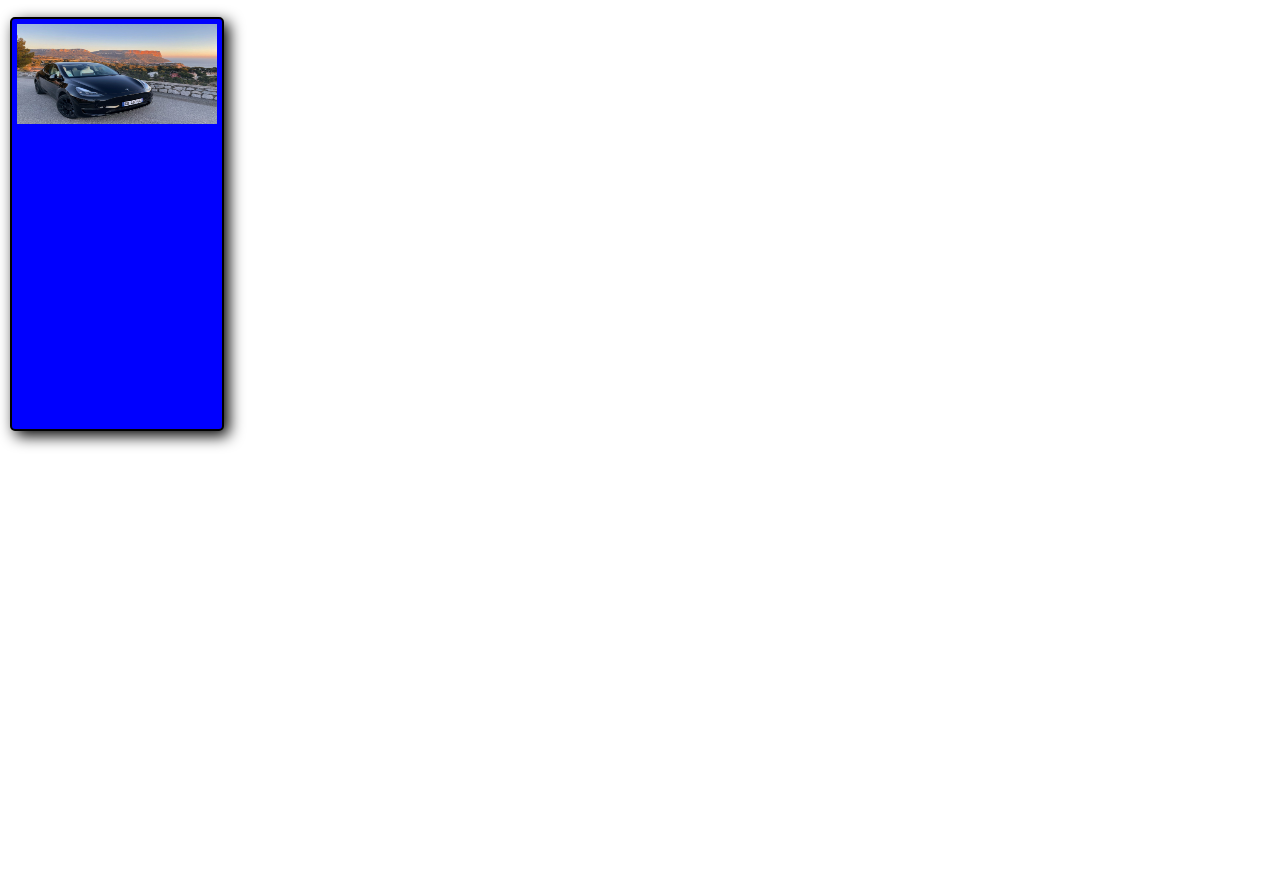
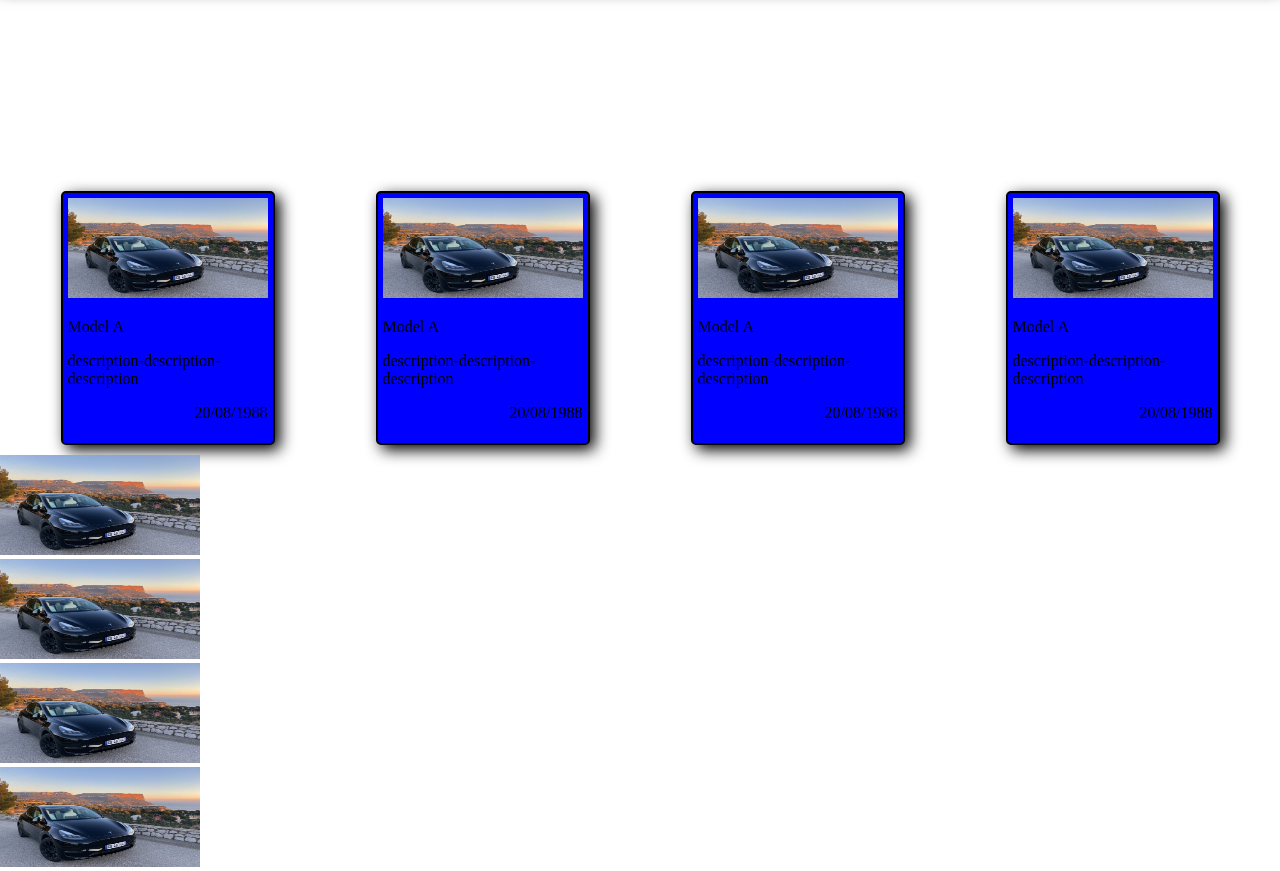
Before and after one commit to HolyGun777/Grid-css, a plain HTML site: page index.html in a window 1280 px wide. Shown: the part 73-944 px from the top of the page. Before the commit the page ends 800 px from the top, so only its background shows below. Drawn offline with Linux system fonts and the light colour scheme.

Commit message:
1rst commit

```diff
--- a/index.html
+++ b/index.html
@@ -10,13 +10,63 @@
 </head>
 
 <body>
-    <h1>Page-Grid</h1>
-<div class="grille">
-        <div class="col0 row0">
-            <div class="card size bg-blue">
-                <img src="TeslaPics/car.jpg" alt="">
+    <div class="nav">
+        <h1 class="jus-center">Page-Grid</h1>
+    </div>
+    <div class="grille1">
+        <div class="col0 row1">
+            <div class="jus-center">
+                <div class="card size bg-blue">
+                    <img src="TeslaPics/car.jpg" alt="">
+                    <p>Model A</p>
+                    <p>description-description-description</p>
+                    <p class="item-end">20/08/1988</p>
+                </div>
             </div>
         </div>
-</div>
-
+        <div class="col1 row1">
+            <div class="jus-center">
+                <div class="card size bg-blue">
+                    <img src="TeslaPics/car.jpg" alt="">
+                    <p>Model A</p>
+                    <p>description-description-description</p>
+                    <p class="item-end">20/08/1988</p>
+                </div>
+            </div>
+        </div>
+        <div class="col2 row1">
+            <div class="jus-center">
+                <div class="card size bg-blue">
+                    <img src="TeslaPics/car.jpg" alt="">
+                    <p>Model A</p>
+                    <p>description-description-description</p>
+                    <p class="item-end">20/08/1988</p>
+                </div>
+            </div>
+        </div>
+        <div class="col3 row1">
+            <div class="jus-center">
+                <div class="card size bg-blue">
+                    <img src="TeslaPics/car.jpg" alt="">
+                    <p>Model A</p>
+                    <p>description-description-description</p>
+                    <p class="item-end">20/08/1988</p>
+                </div>
+            </div>
+        </div>
+    </div>
+    <div class="grille">
+        <div class="row1 col0 size">
+            <img src="TeslaPics/car.jpg" alt="">
+        </div>
+        <div class="row1 col1 size">
+            <img src="TeslaPics/car.jpg" alt="">
+        </div>
+        <div class="row0 col1 size">
+            <img src="TeslaPics/car.jpg" alt="">
+        </div>
+        <div class="row0 col0 size">
+            <img src="TeslaPics/car.jpg" alt="">
+        </div>
+    </div>
 </html>
--- a/style.css
+++ b/style.css
@@ -31,6 +31,10 @@ body {
 .col {
     display: flex;
     flex-direction: column;
+}
+.item-end{
+    display: flex;
+    justify-content: flex-end;
 }
 
 /*background*/
@@ -67,18 +71,19 @@ body {
     box-shadow: 0 5px 15px black;
 }
 
+}
 .grille {
     display: grid;
-    grid-template-columns: 1fr 1fr 1fr 1fr;
-    grid-row: 1fr 1fr 1fr 1fr;
+    grid-template-columns: 1fr 1fr;
+    grid-template-rows: 1fr 1fr;
     padding: 10px;
     border: 10px;
 }
 
 .grille1 {
     display: grid;
-    grid-template-columns: 1fr 1fr 1fr;
-    grid-row: 1fr 1fr 1fr;
+    grid-template-columns: 1fr 1fr 1fr 1fr;
+    grid-template-rows: 1fr 1fr;
     padding: 10px;
     border: 10px;
 
@@ -117,13 +122,15 @@ body {
     grid-row-start: 4;
 }
 
+
 .size>img {
     width: 200px;
     height: 100px;
 }
 
 .card {
-    height: 400px;
+    min-height: 230px;
+    height: auto;
     width: 200px;
     border: solid 2px black;
     padding: 5px;
```
